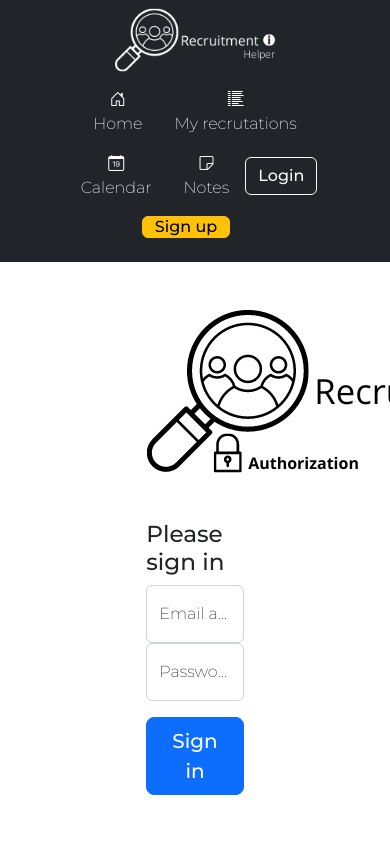
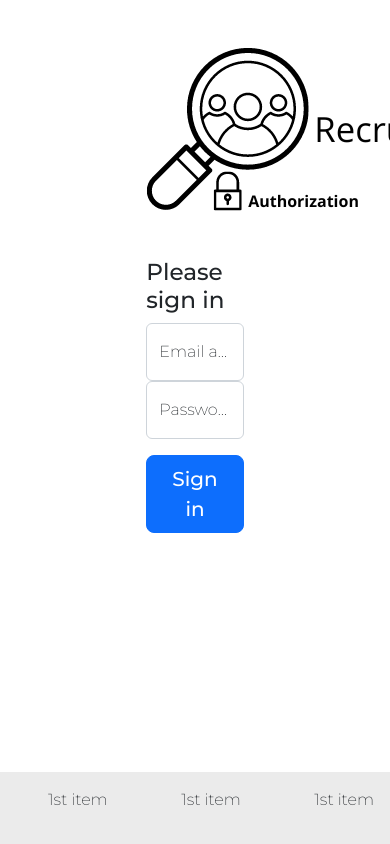
Before and after one commit to KubaKrychowski/recruitment-helper, an Angular app in the folder Recruitment-helper/: page /log-in in a window 390 px wide. Shown: the top 844 px of the page. Built offline with nearby package versions, Linux system fonts and the light colour scheme.

Commit message:
added mobile nav-bar

```diff
--- a/Recruitment-helper/src/app/add-recrutation-form/add-recrutation-form.component.ts
+++ b/Recruitment-helper/src/app/add-recrutation-form/add-recrutation-form.component.ts
@@ -1,7 +1,6 @@
 import { RecrutationService } from 'src/app/services/recrutation.service';
 import { DictionaryService } from './../shared/dictionary/dictionary.service';
 import { v4 } from 'uuid';
-import { ApiService } from './../services/api.service';
 import { ConfirmChangesDialogComponent } from './confirm-changes-dialog/confirm-changes-dialog.component';
 import { ExtranInformationCheckboxModel } from './../shared/models/extra-information-checkbox.model';
 import { Component } from '@angular/core';
@@ -13,7 +12,6 @@ import {
   NotificationStatusEnum,
 } from '../shared/models/notification.model';
 import { NotificationService } from '../services/notification.service';
-import { ErrorHandlerService } from '../services/error-handler.service';
 
 @Component({
   selector: 'app-add-recrutation-form',
@@ -79,10 +77,8 @@ export class AddRecrutationFormComponent {
     private bsModalRef: BsModalRef,
     private modalService: BsModalService,
     public router: Router,
-    private apiService: ApiService,
     private dictionaryService: DictionaryService,
     private notificationService: NotificationService,
-    private errorHandlerService: ErrorHandlerService,
     private recrutationService: RecrutationService
   ) {
     this.workTypes = this.dictionaryService._workTypes;
@@ -100,7 +96,7 @@ export class AddRecrutationFormComponent {
     }
   }
 
-  onSubmit(): void {
+  public onSubmit(): void {
     this._form.markAllAsTouched();
 
     if (this._form.valid) {
@@ -172,7 +168,7 @@ export class AddRecrutationFormComponent {
     this.bsModalRef.content.closeBtnName = 'Close';
   }
 
-  setDateTime(date: Date, time: Date) {
+  private setDateTime(date: Date, time: Date) {
     date.setHours(time.getHours());
     date.setMinutes(time.getMinutes());
 
--- a/Recruitment-helper/src/app/app.component.html
+++ b/Recruitment-helper/src/app/app.component.html
@@ -1,5 +1,10 @@
 <main>
-  <app-nav-bar></app-nav-bar>
+  <nav>
+    <ng-container *ngIf="!isMobile; else mobileNavBar">
+      <app-nav-bar></app-nav-bar>
+    </ng-container>
+  </nav>
+
   <section>
     <article>
       <router-outlet></router-outlet>
@@ -10,3 +15,7 @@
     <app-notifications *ngIf="notification" [notification]="notification"></app-notifications>
   </section>
 </main>
+
+<ng-template #mobileNavBar>
+  <app-mobile-nav-bar></app-mobile-nav-bar>
+</ng-template>
--- a/Recruitment-helper/src/app/app.component.ts
+++ b/Recruitment-helper/src/app/app.component.ts
@@ -15,6 +15,9 @@ import { NotificationService } from './services/notification.service';
 })
 export class AppComponent {
   notification: NotificationModel | null = null;
+  public get isMobile(): boolean {
+    return window.innerWidth <= 786;
+  }
   constructor(
     private notificationService: NotificationService,
     private apiService: ApiService,
--- a/Recruitment-helper/src/app/app.module.ts
+++ b/Recruitment-helper/src/app/app.module.ts
@@ -27,6 +27,7 @@ import { NotificationsComponent } from './notifications/notifications.component'
 import { NotificationService } from './services/notification.service';
 import { SignUpComponent } from './sign-up/sign-up.component';
 import { RecrutationService } from './services/recrutation.service';
+import { MobileNavBarComponent } from './mobile-nav-bar/mobile-nav-bar.component';
 
 @NgModule({
   declarations: [
@@ -42,6 +43,7 @@ import { RecrutationService } from './services/recrutation.service';
     RecrutationInfoItemExtendedDialogComponent,
     NotificationsComponent,
     SignUpComponent,
+    MobileNavBarComponent,
   ],
   imports: [
     BrowserModule,
--- /dev/null
+++ b/Recruitment-helper/src/app/mobile-nav-bar/mobile-nav-bar.component.html
@@ -0,0 +1,15 @@
+<section class="mobile-nav-bar-container">
+<ul class="menu-list">
+  <li>
+    1st item
+  </li>
+
+  <li>
+    1st item
+  </li>
+
+  <li>
+    1st item
+  </li>
+</ul>
+</section>
--- /dev/null
+++ b/Recruitment-helper/src/app/mobile-nav-bar/mobile-nav-bar.component.scss
@@ -0,0 +1,14 @@
+.mobile-nav-bar-container {
+  position: fixed;
+  bottom: 0;
+  width: 100%;
+  padding: 1em;
+  background-color: rgb(235, 235, 235);
+
+  .menu-list {
+    display: flex;
+    flex-direction: row;
+    justify-content: space-between;
+    list-style: none;
+  }
+}
--- /dev/null
+++ b/Recruitment-helper/src/app/mobile-nav-bar/mobile-nav-bar.component.ts
@@ -0,0 +1,15 @@
+import { Component, OnInit } from '@angular/core';
+
+@Component({
+  selector: 'app-mobile-nav-bar',
+  templateUrl: './mobile-nav-bar.component.html',
+  styleUrls: ['./mobile-nav-bar.component.scss']
+})
+export class MobileNavBarComponent implements OnInit {
+
+  constructor() { }
+
+  ngOnInit(): void {
+  }
+
+}
--- a/Recruitment-helper/src/app/services/user.service.ts
+++ b/Recruitment-helper/src/app/services/user.service.ts
@@ -11,9 +11,9 @@ export class UserService {
   public currentUser: Subject<SimplifiedUserDataModel | null> =
     new Subject<SimplifiedUserDataModel | null>();
   public isUserLoggedIn: boolean = false;
-  constructor(private apiService: ApiService,private router: Router) {
-    this.currentUser.subscribe(user => {
-      if(user?.externalId){
+  constructor(private apiService: ApiService, private router: Router) {
+    this.currentUser.subscribe((user) => {
+      if (user?.externalId) {
         this.isUserLoggedIn = true;
       } else {
         this.isUserLoggedIn = false;
```
